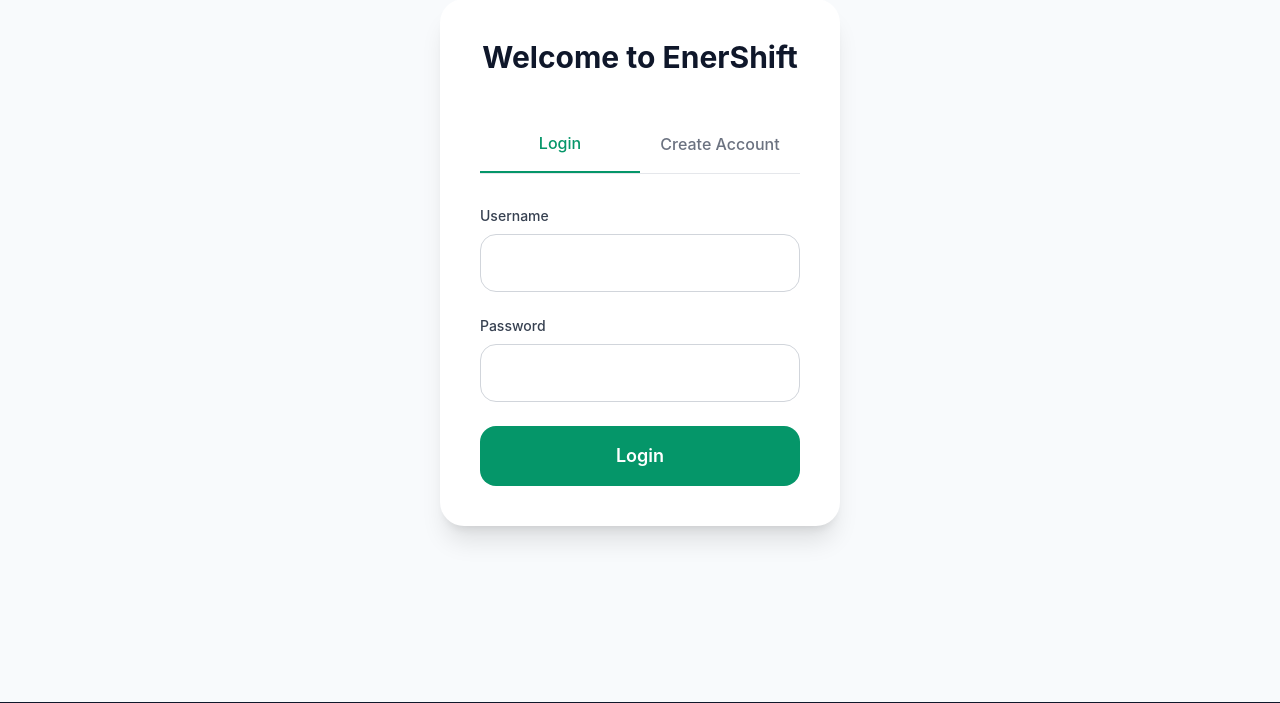
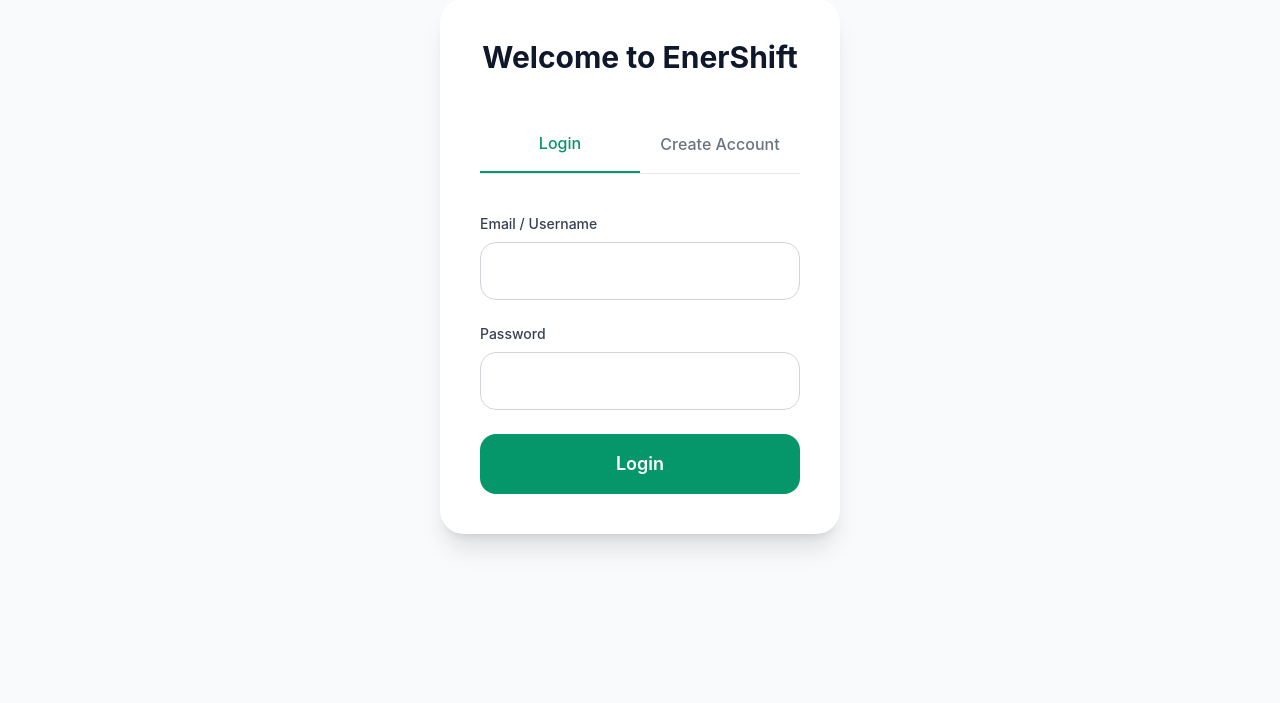
Before and after one commit to willbrad0803/EnerShift, a Django app: template templates/registration/login.html in a window 1280 px wide. Shown: the part 201-904 px from the top of the page. Run offline with Django 5.2, Linux system fonts and the light colour scheme; the template is opened without the code that fills it, so the values that code supplies are empty; parts of the project's set-up code (start-up, migrations or seed data) failed here and were passed over; some libraries are stand-ins or nearby versions.

Commit message:
Update login.html

```diff
--- a/templates/registration/login.html
+++ b/templates/registration/login.html
@@ -5,12 +5,16 @@
     <div class="bg-white rounded-3xl shadow-xl p-10">
         <h2 class="text-3xl font-bold text-center mb-10">Welcome to EnerShift</h2>
 
-        <!-- Tabs -->
-        <div class="flex border-b mb-8">
+        <!-- Tab Toggle -->
+        <div class="flex border-b mb-10">
             <button onclick="showLogin()" id="login-tab"
-                    class="flex-1 py-4 font-medium border-b-2 border-emerald-600 text-emerald-600">Login</button>
+                    class="flex-1 py-4 font-medium border-b-2 border-emerald-600 text-emerald-600">
+                Login
+            </button>
             <button onclick="showRegister()" id="register-tab"
-                    class="flex-1 py-4 font-medium text-gray-500">Create Account</button>
+                    class="flex-1 py-4 font-medium text-gray-500">
+                Create Account
+            </button>
         </div>
 
         <!-- LOGIN FORM -->
@@ -19,17 +23,17 @@
                 {% csrf_token %}
                 <div class="space-y-6">
                     <div>
-                        <label class="block text-sm font-medium text-gray-700 mb-2">Username</label>
+                        <label class="block text-sm font-medium text-gray-700 mb-2">Email / Username</label>
                         <input type="text" name="username" required
-                               class="w-full border border-gray-300 rounded-2xl px-5 py-4 focus:border-emerald-600 outline-none">
+                               class="w-full border border-gray-300 rounded-2xl px-5 py-4 focus:border-emerald-600 outline-none transition">
                     </div>
                     <div>
                         <label class="block text-sm font-medium text-gray-700 mb-2">Password</label>
                         <input type="password" name="password" required
-                               class="w-full border border-gray-300 rounded-2xl px-5 py-4 focus:border-emerald-600 outline-none">
+                               class="w-full border border-gray-300 rounded-2xl px-5 py-4 focus:border-emerald-600 outline-none transition">
                     </div>
                     <button type="submit"
-                            class="w-full bg-emerald-600 hover:bg-emerald-700 text-white py-4 rounded-2xl font-semibold text-lg">
+                            class="w-full bg-emerald-600 hover:bg-emerald-700 text-white py-4 rounded-2xl font-semibold text-lg transition">
                         Login
                     </button>
                 </div>
@@ -42,31 +46,29 @@
                 {% csrf_token %}
                 <div class="space-y-6">
                     <div>
-                        <label class="block text-sm font-medium text-gray-700 mb-2">Username</label>
-                        <input type="text" name="username" required
-                               class="w-full border border-gray-300 rounded-2xl px-5 py-4 focus:border-emerald-600 outline-none">
-                    </div>
-                    <div>
-                        <label class="block text-sm font-medium text-gray-700 mb-2">Email</label>
+                        <label class="block text-sm font-medium text-gray-700 mb-2">Email Address</label>
                         <input type="email" name="email" required
-                               class="w-full border border-gray-300 rounded-2xl px-5 py-4 focus:border-emerald-600 outline-none">
+                               class="w-full border border-gray-300 rounded-2xl px-5 py-4 focus:border-emerald-600 outline-none transition">
                     </div>
                     <div>
                         <label class="block text-sm font-medium text-gray-700 mb-2">Password</label>
                         <input type="password" name="password1" required
-                               class="w-full border border-gray-300 rounded-2xl px-5 py-4 focus:border-emerald-600 outline-none">
+                               class="w-full border border-gray-300 rounded-2xl px-5 py-4 focus:border-emerald-600 outline-none transition">
                     </div>
                     <div>
                         <label class="block text-sm font-medium text-gray-700 mb-2">Confirm Password</label>
                         <input type="password" name="password2" required
-                               class="w-full border border-gray-300 rounded-2xl px-5 py-4 focus:border-emerald-600 outline-none">
+                               class="w-full border border-gray-300 rounded-2xl px-5 py-4 focus:border-emerald-600 outline-none transition">
                     </div>
                     <button type="submit"
-                            class="w-full bg-emerald-600 hover:bg-emerald-700 text-white py-4 rounded-2xl font-semibold text-lg">
+                            class="w-full bg-emerald-600 hover:bg-emerald-700 text-white py-4 rounded-2xl font-semibold text-lg transition">
                         Create Account
                     </button>
                 </div>
             </form>
+            <p class="text-xs text-gray-500 text-center mt-4">
+                You will receive an email to verify your account before you can log in.
+            </p>
         </div>
     </div>
 </div>
```
